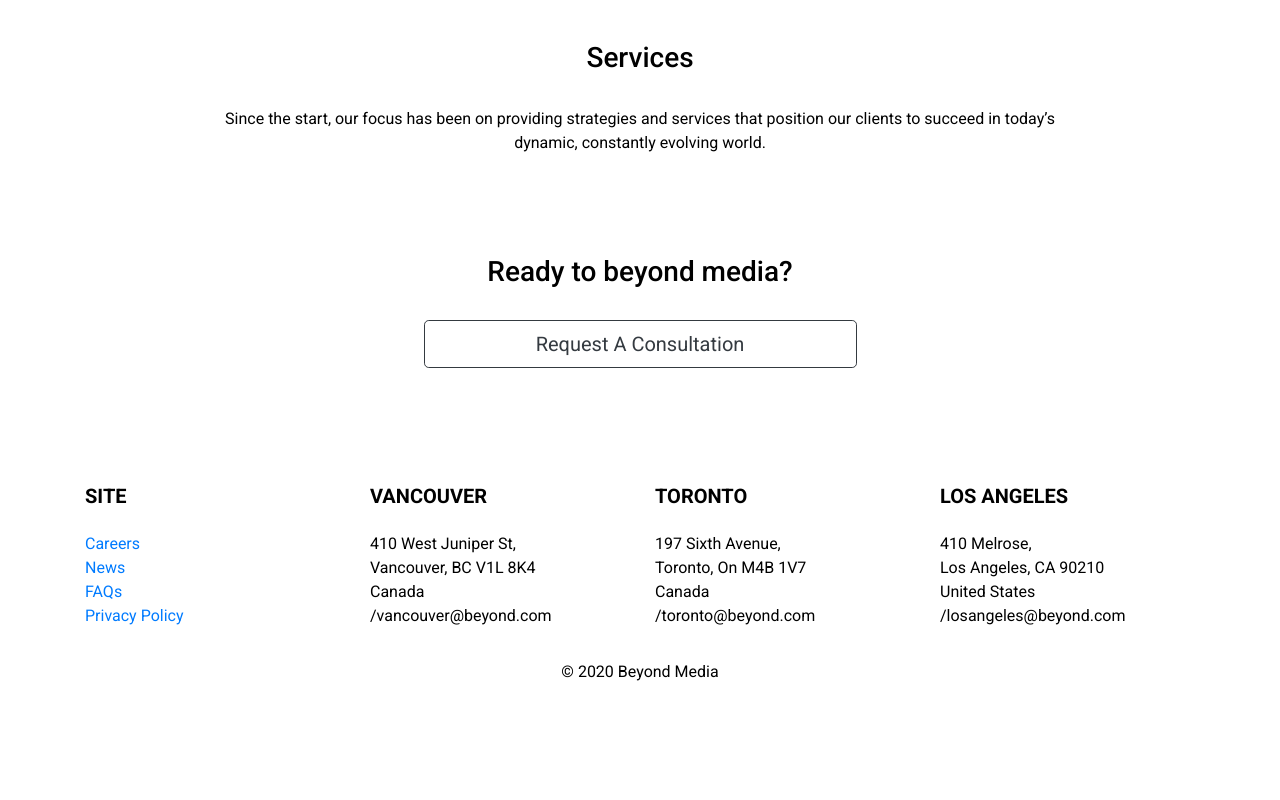
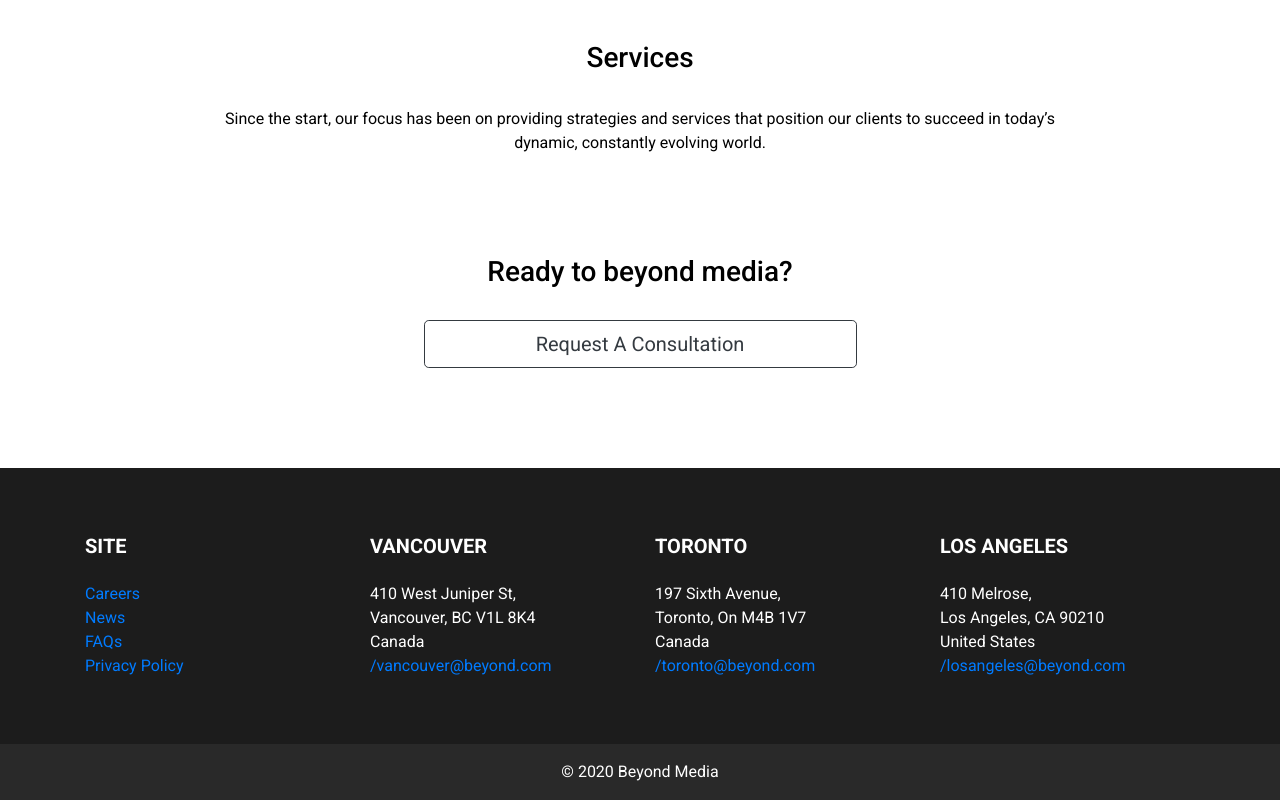
Before and after one commit to just-jonx/QA-BeyondMedia, a plain HTML site: page index.html in a window 1280 px wide. Shown: the part 1479-2279 px from the top of the page. Before the commit the page ends 2179 px from the top, so only its background shows below. Drawn offline with Linux system fonts and the light colour scheme.

Commit message:
Copyright bar & Contact styling

```diff
--- a/css/style.css
+++ b/css/style.css
@@ -53,3 +53,18 @@ body {
 .btn-outline-dark:hover {
   background-color: #000000;
 }
+
+#projectIMG {
+  background-image: url('../img/image-001.png');
+}
+
+footer {
+  padding: 50px 0;
+  background-color: #1C1C1C;
+  color: #ffffff;
+}
+
+#copyrightbar {
+  background-color: #292929;
+  color: #ffffff;
+}
--- a/index.html
+++ b/index.html
@@ -20,14 +20,14 @@
                     <li class="nav-item"><a class="nav-link" href="#">About</a></li>
                     <li class="nav-item"><a class="nav-link" href="#">Work</a></li>
                     <li class="nav-item"><a class="nav-link" href="#">Services</a></li>
-                    <li class="nav-item"><a class="nav-link buttonBox" href="#">Contact</a></li>
+                    <li class="nav-item"><a class="nav-link buttonBox" href="mailto:#">Contact</a></li>
                 </ul>
             </div>
           </nav>
 
 <!-- Jumbotron -->
         <div class="jumbotron">
-            <h1 class="display-4">Hello, world!</h1>
+            <h1 class="display-14">Hello, world!</h1>
             <p class="lead">This is a simple hero unit, a simple jumbotron-style component for calling extra attention to featured content or information.</p>
         </div>
 
@@ -94,7 +94,7 @@
                     <li>410 West Juniper St,</li>
                     <li>Vancouver, BC V1L 8K4</li>
                     <li>Canada</li>
-                    <li>/vancouver@beyond.com</li>
+                    <li><a href="mailto:#">/vancouver@beyond.com</a></li>
                 </ul>
             </div>
 
@@ -104,7 +104,7 @@
                     <li>197 Sixth Avenue,</li>
                     <li>Toronto, On M4B 1V7</li>
                     <li>Canada</li>
-                    <li>/toronto@beyond.com</li>
+                    <li><a href="mailto:#">/toronto@beyond.com</a></li>
                 </ul>
             </div>
 
@@ -114,21 +114,13 @@
                     <li>410 Melrose,</li>
                     <li>Los Angeles, CA 90210</li>
                     <li>United States</li>
-                    <li>/losangeles@beyond.com</li>
+                    <li><a href="mailto:#">/losangeles@beyond.com</a></li>
                 </ul>
             </div>
         </div>
     </div>
-
-
-    <div class="footer-copyright text-center py-3">© 2020 Beyond Media </div>
-
-
-
-    <!-- <div class="footer-copyright text-md-left">© 2020 Beyond Media</div>
-    <div class="footer-copyright text-md-right">All Rights Reserved.</div> -->
   </footer>
-
+  <div id="copyrightbar" class="footer-copyright text-center py-3">© 2020 Beyond Media </div>
 
 
 
```
